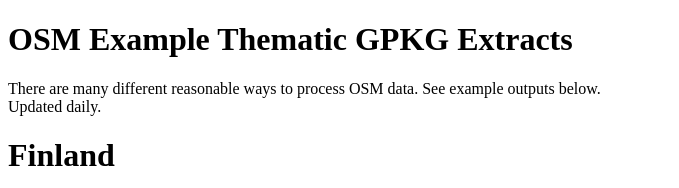
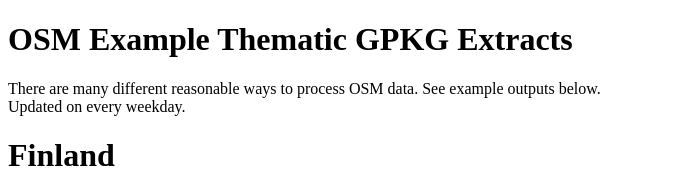
Before and after one commit to zabop/osm-extracts, a React (Vite) app in the folder frontend/: page / in a window 1280 px wide. Shown: the top 188 px of the page, without its empty margins (0-679 px from the left). Built offline with nearby package versions, Linux system fonts and the light colour scheme; no server answers.

Commit message:
Clarify update schedule.

```diff
--- a/frontend/src/App.jsx
+++ b/frontend/src/App.jsx
@@ -66,7 +66,7 @@
         There are many different reasonable ways to process OSM data. See
         example outputs below.
       </div>
-      <div>Updated daily.</div>
+      <div>Updated on every weekday.</div>
       {regions.map((region) => (
         <CountryLinks key={region.path} region={region} />
       ))}
```
